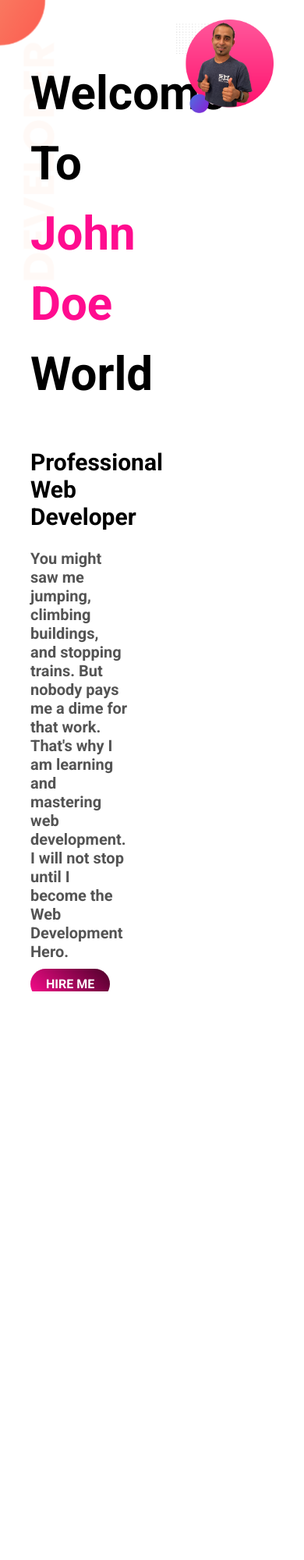
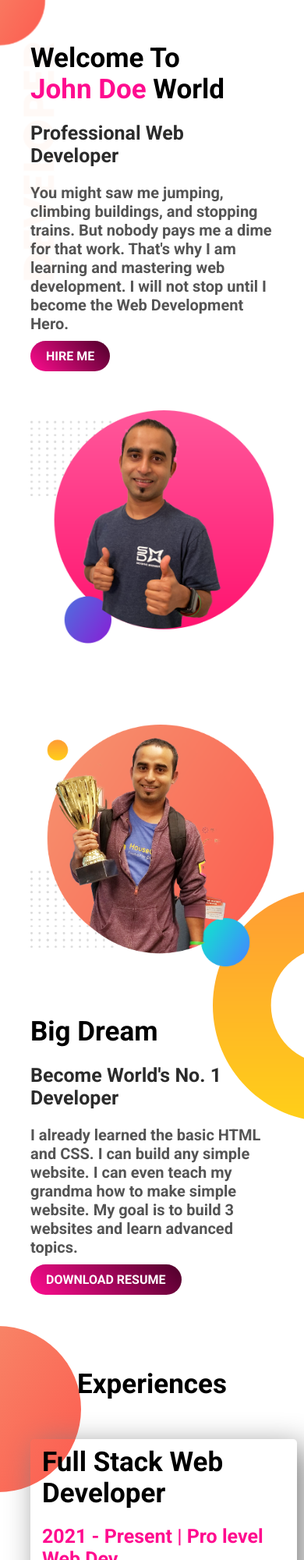
Before and after one commit to shajahanalibd/web-protfolio, a plain HTML site: page index.html in a window 390 px wide. Shown: the top 2000 px of the page at 78% size. Before the commit the page ends 1271 px from the top, so only its background shows below. Drawn offline with Linux system fonts and the light colour scheme.

Commit message:
Footer  Section

```diff
--- a/index.html
+++ b/index.html
@@ -7,12 +7,13 @@
 
     <title>Porfolio Website</title>
 
+    <link rel="shortcut icon" href="images/favicon.ico" type="image/x-icon">
     <link rel="preconnect" href="https://fonts.gstatic.com">
     <link href="https://fonts.googleapis.com/css2?family=Roboto:wght@400;500;700;900&display=swap" rel="stylesheet">
     <link rel="stylesheet" href="style.css">
 </head>
 <body>
-    <section class="wecome">
+    <section class="wecome-area">
         <div class="container">
             <div class="left-side">
                 <h1>Welcome To <br> <span class="hight-light">John Doe</span> World </h1>
@@ -25,5 +26,39 @@
             </div>
         </div>
     </section>
+    <section class="dream-area">
+        <div class="container">
+            <div class="left-side">
+                <img src="images/jhankar.png" alt="">
+            </div>
+            <div class="right-side">
+                <h1>Big Dream</h1>
+                <h2>Become World's No. 1 Developer</h2>
+                <h3>I already learned the basic HTML and CSS. I can build any simple website. I can even teach my grandma how to make simple website. My goal is to build 3 websites and learn advanced topics.</h3>
+                <a class="link-button" target="_blank" href="https://www.linkedin.com/in/shajahanali/">download resume</a>
+            </div>
+        </div>
+    </section>
+    <section class="experience-area">
+        <div class="container">
+            <div class="section-title">
+                <h1>Experiences</h1>
+            </div>
+            <div class="left-side single-experince">
+                <h1>Full Stack Web Developer</h1>
+                <h2>2021 - Present | Pro level Web Dev</h2>
+                <h3>I am the master of HTML, CSS and Javascript. I know everything needed to make a website function, efficient. I didn't stop with the web. I went beyond with most popular Javascript framework called Vue JS. I even know the deployment, server and security. I will give you 100% web solution.</h3>
+            </div>
+            <div class="right-side single-experince">
+                <h1>Jonior Web Developer</h1>
+                <h2>2020-2021 | Programming Hero Learner</h2>
+                <h3>They didn't offer me a job. But I made myself as a remove web developer. I made their website and showed it to them. They liked it. And uploaded the content. It was fun working at Programming Hero.</h3>
+            </div>
+        </div>
+    </section>
+
+    <section class="footer-area">
+        <h3>© Shajahan Ali 2021, all rights reserved.</h3>
+    </section>
 </body>
 </html>
--- a/style.css
+++ b/style.css
@@ -3,15 +3,12 @@ body{
     margin: 0;
     padding: 0;
 }
-.wecome {
-    background-image: url("images/top-banner.png");
-    background-repeat: no-repeat;
-    overflow: hidden;
-}
 .container {
     width: 80%;
-    margin: 0 auto;
-    padding: 25px 0;
+    margin: auto;
+}
+section {
+    padding: 50px 0;
 }
 .left-side {
     float: left;
@@ -22,21 +19,33 @@ body{
     width: 40%;
     float: right;
    }
-.left-side h1 {
-    font-size: 60px;
-    line-height: 90px;
+ h1 {
+    font-size: 50px;
+    line-height: 70px;
+    margin: 5px 0;
 }
-.left-side h1 .hight-light{
-    color: #FF0C8F;
+ h2 {
+    font-size: 30px;
+    color: #000000d4;
 }
-.left-side h2 {
-    font-size: 30px;
-}
-.left-side h3 {
+ h3 {
     font-size: 20px;
     display: block;
     color: #000000ab;
 }
+img{
+    width: 100%;
+}
+.wecome-area {
+    background-image: url("images/top-banner.png");
+    background-repeat: no-repeat;
+    overflow: hidden;
+}
+
+.wecome-area .left-side h1 .hight-light{
+    color: #FF0C8F;
+}
+
 
 .link-button{
     padding: 10px 20px;
@@ -46,11 +55,69 @@ body{
     text-transform: uppercase;
     font-weight: 700;
     color: #fff;
+
 }
 .link-button:hover{
     background-image: linear-gradient(45deg, #2a0217, #eb238e);
     color: #f5eef2;
+    text-transform: capitalize;
 }
-img{
-    width: 100%;
+
+.dream-area {
+    background-image: url("images/dream-bg.png");
+    background-repeat: no-repeat;
+    background-position: right;
+    overflow: hidden;
 }
+.experience-area{
+    background-image: url("images/exp-bg.png");
+    background-repeat: no-repeat;
+    overflow: hidden;
+}
+.section-title{
+    text-align: center;
+    margin-bottom: 50px;
+}
+.experience-area h2{
+    color: #FF0C8F;
+}
+.single-experince{
+    box-shadow: 10px 10px 40px grey;
+    height: 400px;
+    padding: 5px 15px;
+    border-radius: 5px;
+}
+.footer-area{
+    padding: 0;
+}
+.footer-area h3{
+    text-align: center;
+}
+
+/***Responsive***/
+
+@media only screen and (max-width: 768px) {
+    h1 {
+        font-size: 35px;
+        line-height: 40px;
+    }
+    h2{
+        font-size: 25px;
+    }
+    h2{
+        14px;
+    }
+
+  }
+
+  @media only screen and (max-width: 600px) {
+    .left-side {
+        float: none;
+        width: 100%;
+    }
+    .right-side {
+        float: none;
+        width: 100%;
+        margin-top: 60px;
+    }
+  }
```
Also changed, not shown: images/favicon.ico (added).
